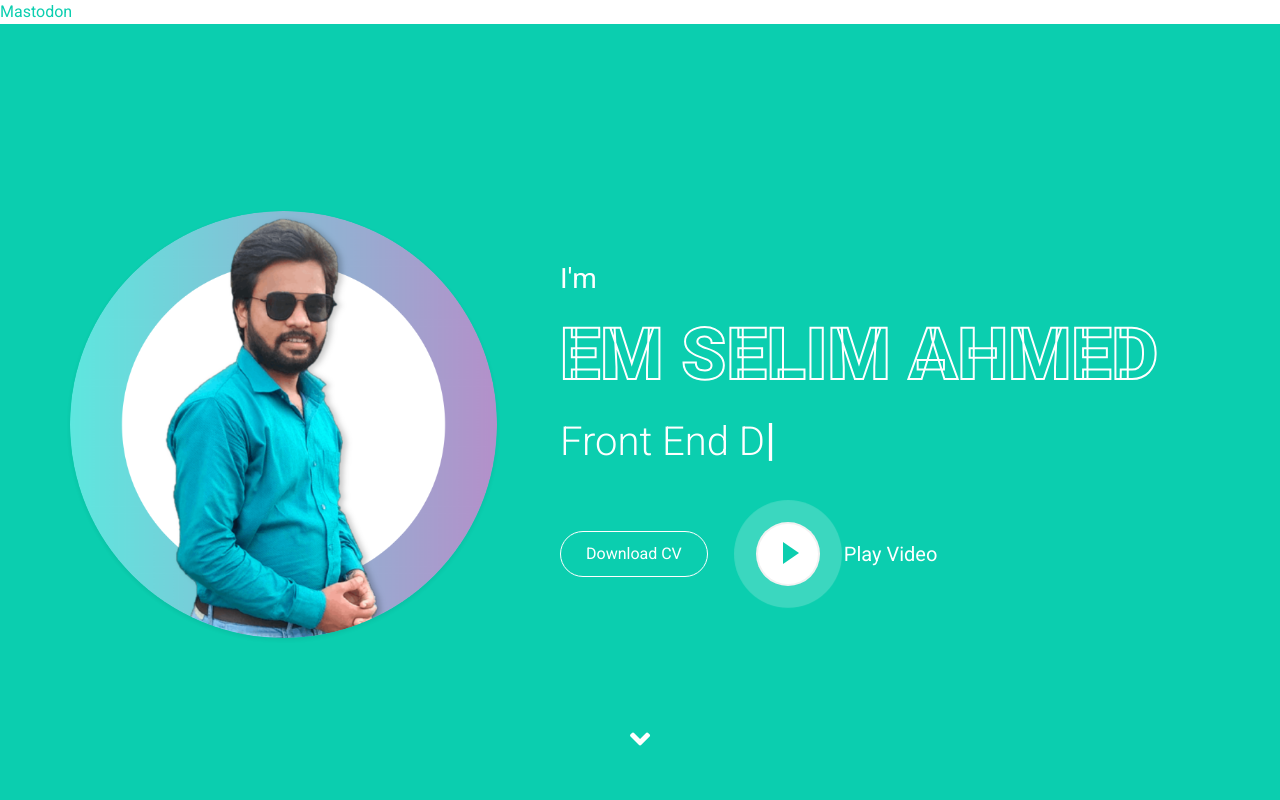
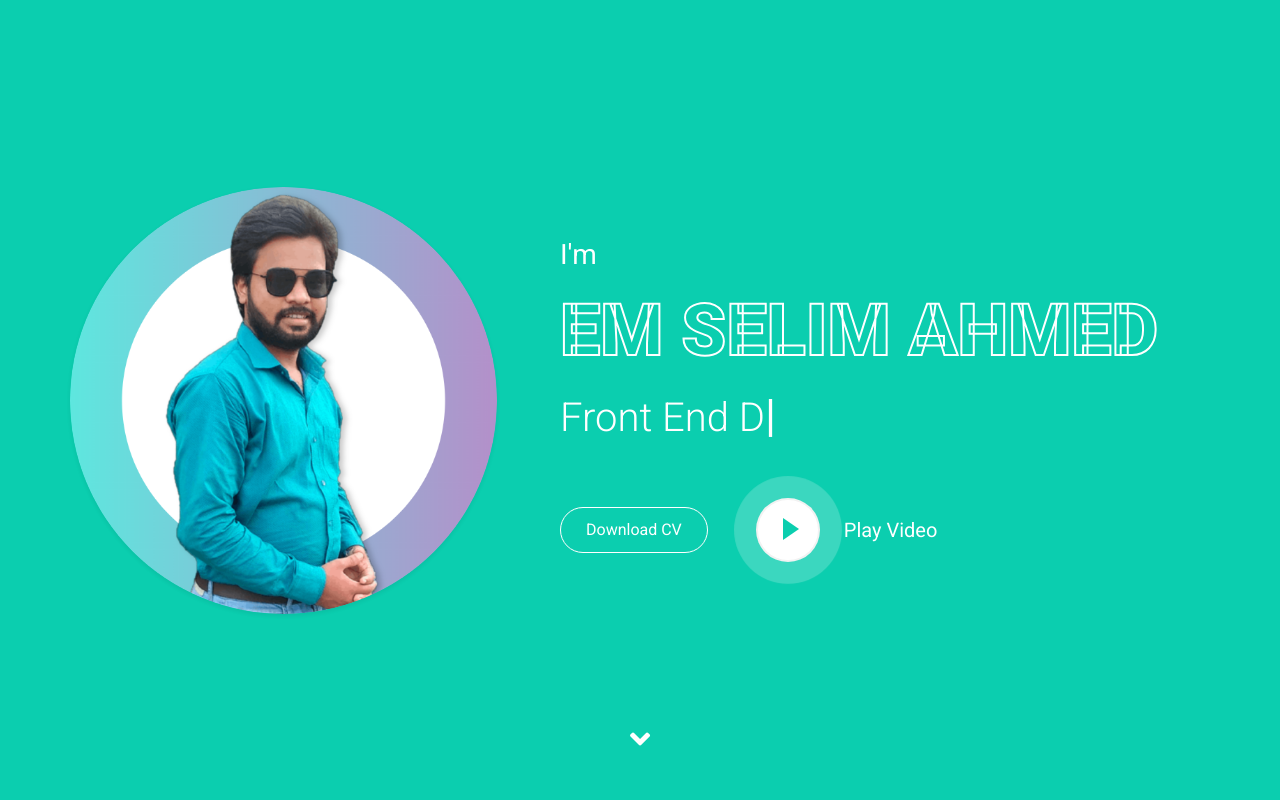
Before and after one commit to emselimahmed/emselimahmed.github.io, a plain HTML site: page index.html in a window 1280 px wide. Shown: the top 800 px of the page. Drawn offline with nearby package versions, Linux system fonts and the light colour scheme.

Commit message:
Update index.html

```diff
--- a/index.html
+++ b/index.html
@@ -33,7 +33,7 @@
     <a rel="me" href="https://social.vivaldi.net/@emselimahmed"></a>
     <a rel="me" href="https://mastodon.social/@emselimahmed"></a>
     <a rel="me" href="https://mastdn.social/@emsa"></a>
-    <a rel="me" href="https://mastodon.de/@em">Mastodon</a>
+    <a rel="me" href="https://mastodon.de/@em"></a>
 
 
     <!-- Navbar Start -->
```
